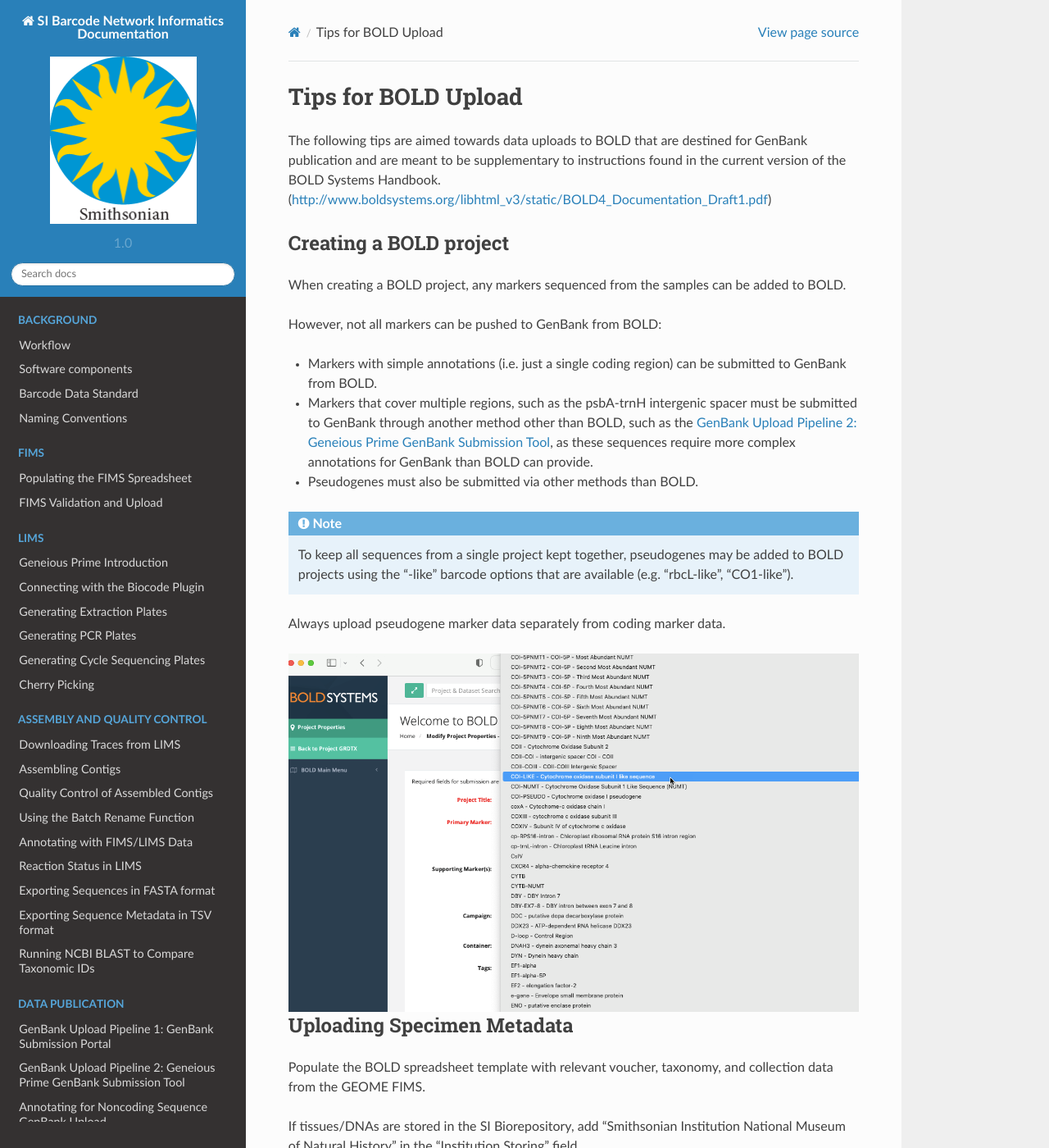
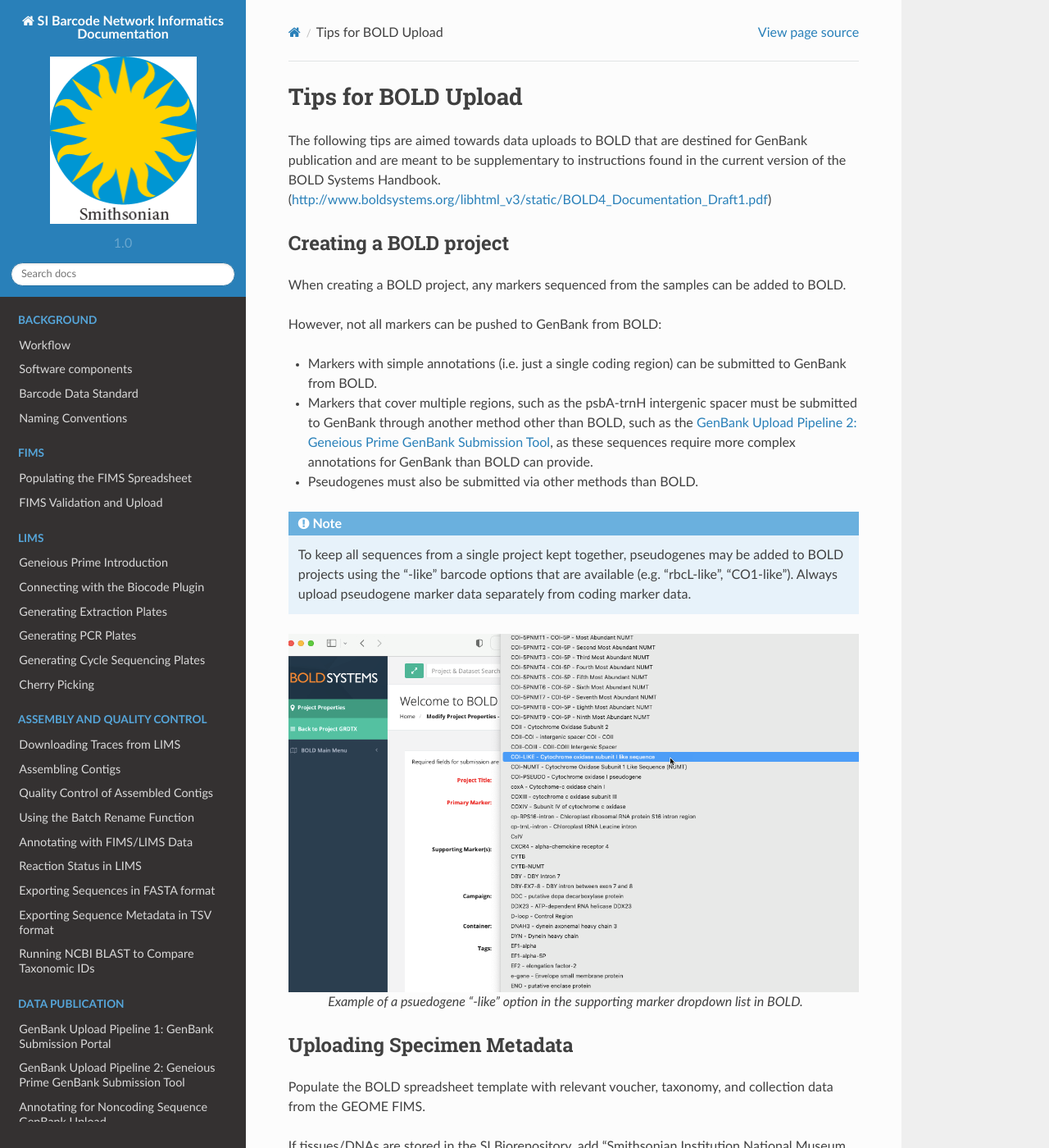
Before and after one commit to SIBarcodeNetwork/ReadtheDocsMaster, a Sphinx documentation site: the page built from Docs/BOLD_tips.rst, in a window 1280 px wide and 1400 px high. Shown: the whole window at 82% size. Built offline with Sphinx 7.4.7 and the Read the Docs theme 2.0.0, drawn with Linux system fonts in a browser that asks for light colours.

Commit message:
Update BOLD_tips.rst

```diff
--- a/Docs/BOLD_tips.rst
+++ b/Docs/BOLD_tips.rst
@@ -16,13 +16,13 @@
 * Pseudogenes must also be submitted via other methods than BOLD.
 
 .. note::
-   To keep all sequences from a single project kept together, pseudogenes may be added to BOLD projects using the “-like” barcode options that are available (e.g. “rbcL-like”, “CO1-like”).
-
-Always upload pseudogene marker data separately from coding marker data.
+   To keep all sequences from a single project kept together, pseudogenes may be added to BOLD projects using the “-like” barcode options that are available (e.g. “rbcL-like”, “CO1-like”). Always upload pseudogene marker data separately from coding marker data.
 
 .. figure:: /images/BOLD_pseudogene_names.png
   :align: center
   :target: /en/latest/_images/BOLD_pseudogene_names.png
+
+  Example of a psuedogene "-like" option in the supporting marker dropdown list in BOLD.
 
 Uploading Specimen Metadata
 -----------------------------------
```
